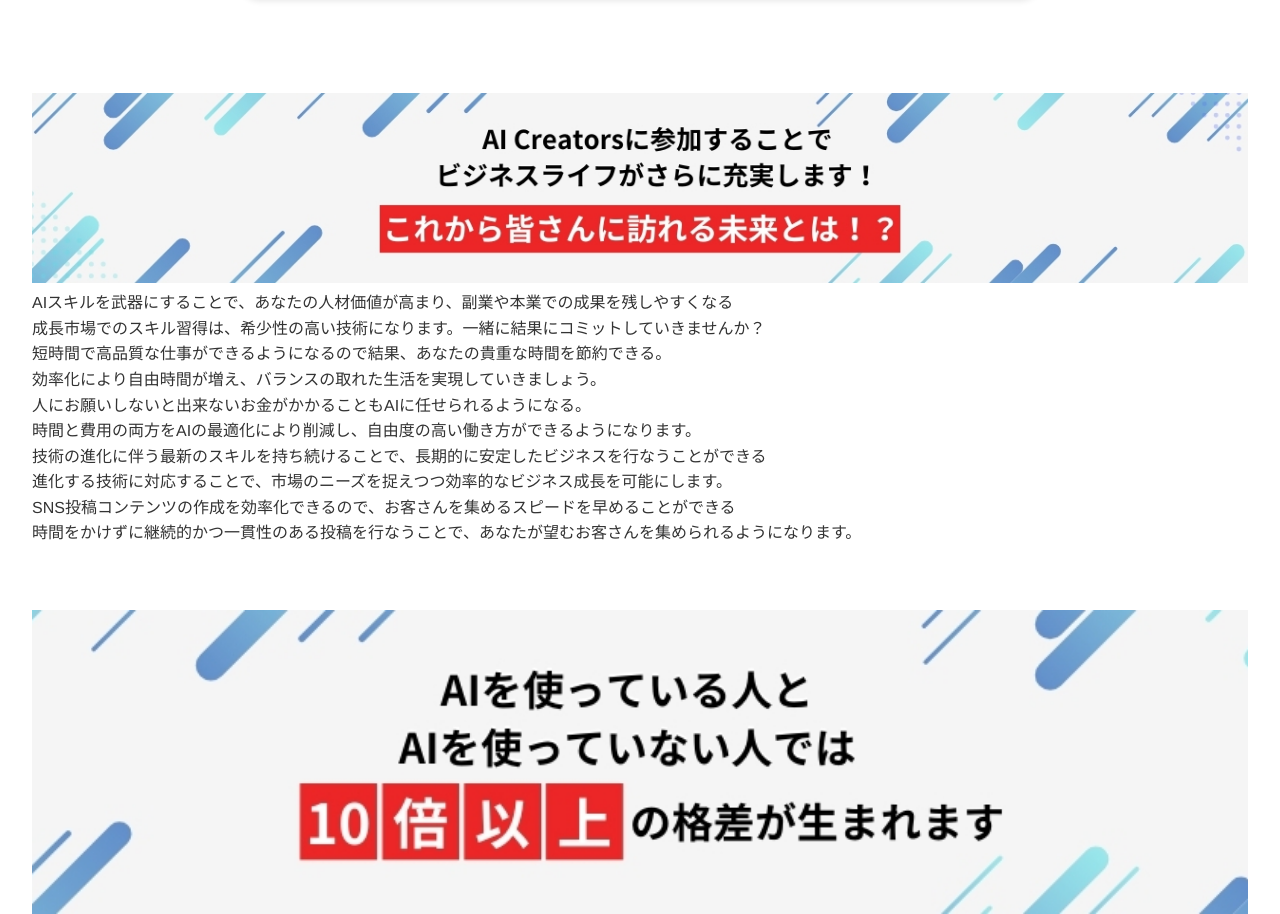
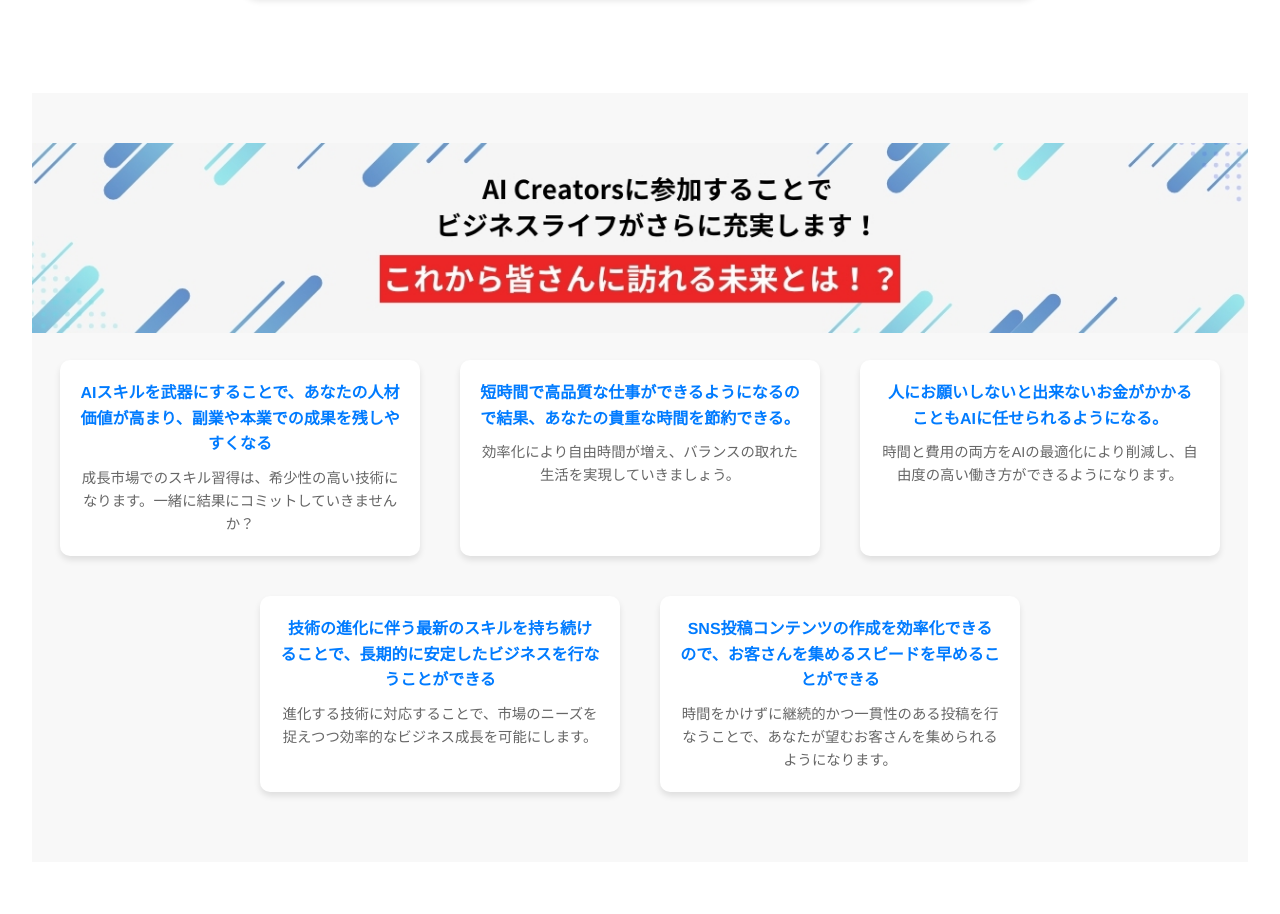
Before and after one commit to Kyomei25/AICreators, a plain HTML site: page index.html in a window 1280 px wide. Shown: the part 1417-2331 px from the top of the page. Drawn offline with Linux system fonts and the light colour scheme.

Commit message:
update css

```diff
--- a/styles.css
+++ b/styles.css
@@ -127,6 +127,61 @@
     border-radius: 5px;
     font-size: 1.2rem;
     margin-top: 1rem;
+}
+
+#benefits {
+    text-align: center;
+    padding: 50px 0;
+    background-color: #f8f8f8;
+}
+
+#benefits h2, #benefits h3 {
+    margin-bottom: 30px;
+}
+
+.benefits-container {
+    display: flex;
+    flex-wrap: wrap;
+    justify-content: center;
+    max-width: 1200px;
+    margin: 0 auto;
+}
+
+.benefit-item {
+    width: calc(33.33% - 40px);
+    margin: 20px;
+    padding: 20px;
+    background-color: white;
+    box-shadow: 0 4px 6px rgba(0, 0, 0, 0.1);
+    border-radius: 10px;
+    transition: transform 0.3s ease;
+}
+
+.benefit-item:hover {
+    transform: translateY(-5px);
+}
+
+.benefit-title {
+    font-weight: bold;
+    margin-bottom: 10px;
+    color: #007bff;
+}
+
+.benefit-description {
+    font-size: 0.9em;
+    color: #666;
+}
+
+@media (max-width: 1200px) {
+    .benefit-item {
+        width: calc(50% - 40px);
+    }
+}
+
+@media (max-width: 768px) {
+    .benefit-item {
+        width: calc(100% - 40px);
+    }
 }
 
 #problems {
```
